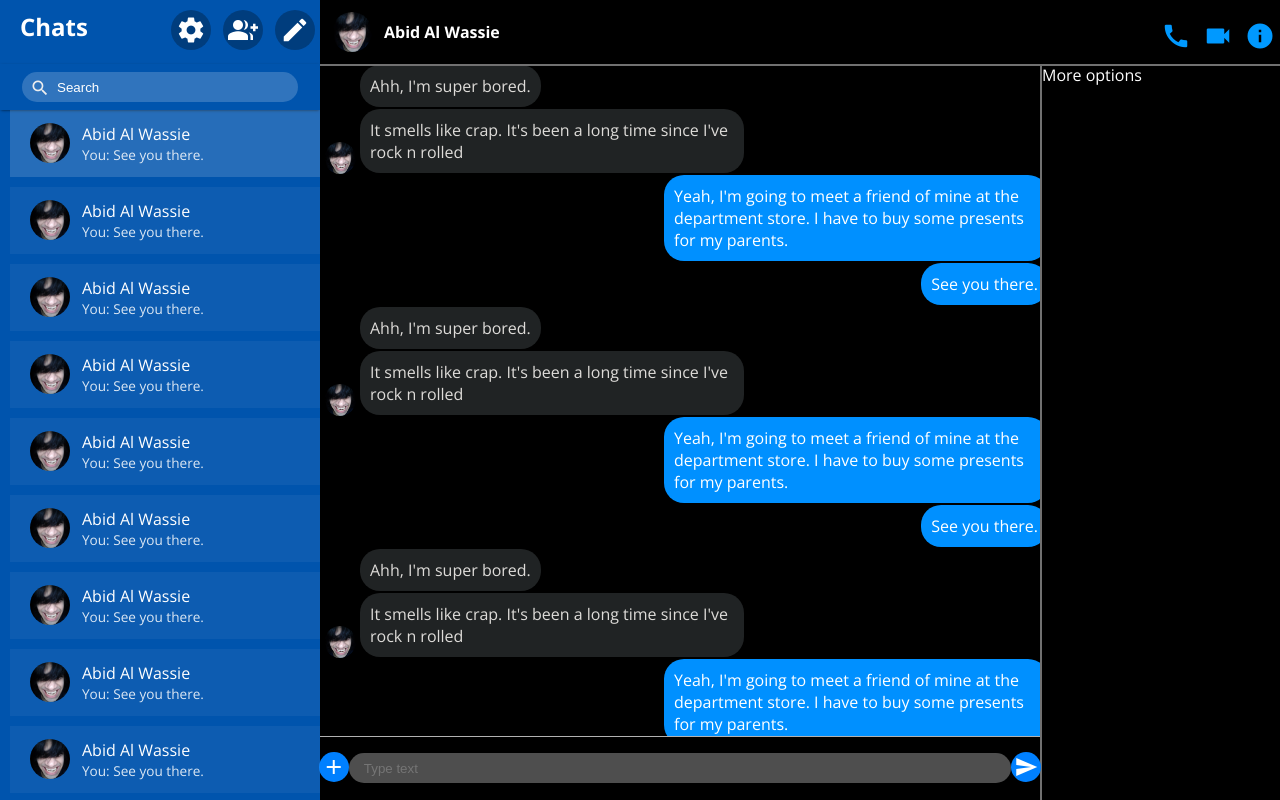
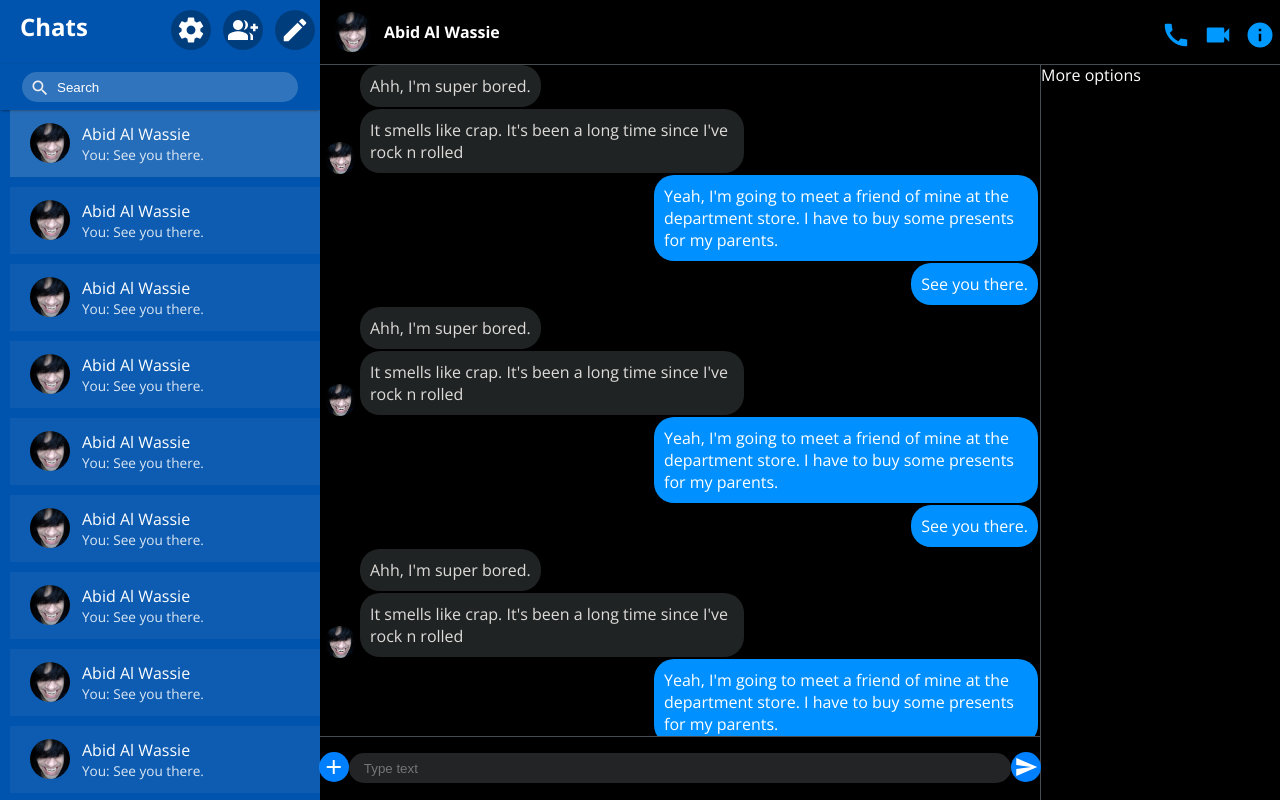
Before and after one commit to AbidAlWassie/Chat-App, a website: page public/chat.html in a window 1280 px wide. Drawn offline with nearby package versions, Linux system fonts and the light colour scheme; no server answers; a script that the page names is missing.

Commit message:
finalized the dark color scheme

```diff
--- a/public/css/dark.scss
+++ b/public/css/dark.scss
@@ -18,21 +18,21 @@ body {
 }
 
 .person.list.item {
-  border-bottom: 2px solid #717171;
+  border-bottom: 1px solid #464C4F;
 }
 
 .item6 {
   background: #000000;
   color: white;
+  border-left: 1px solid #464C4F !important;
 }
 .item7 {
   background: #000000;
   color: white;
+  border-top: 1px solid #464C4F !important;
 }
 
-.item5 .ss-scroll {
-  background: rgba(127, 153, 212, 0.36);
-}
+
 
 .message-list-item:not(.message-list-item.me) {
   display: inline-block !important;
@@ -45,7 +45,20 @@ body {
   max-width: 30vw;
 }
 
+.message-list-item.me {
+  margin-right: 10px;
+}
+
 .input-custom.grey {
-  background: #4e4e4e !important;
-  color: #e2e2e2 !important;
+  background: #222426 !important;
+  color: #BDB2A6 !important;
+  border-color: #3E4446;
 }
+
+.item4 .ss-scroll {
+  background: rgba(123, 185, 255, 0.2);
+}
+
+.item5 .ss-scroll {
+  background: rgba(127, 153, 212, 0.36);
+}
```
Also changed, not shown: public/css/style.css, 1 other file.
